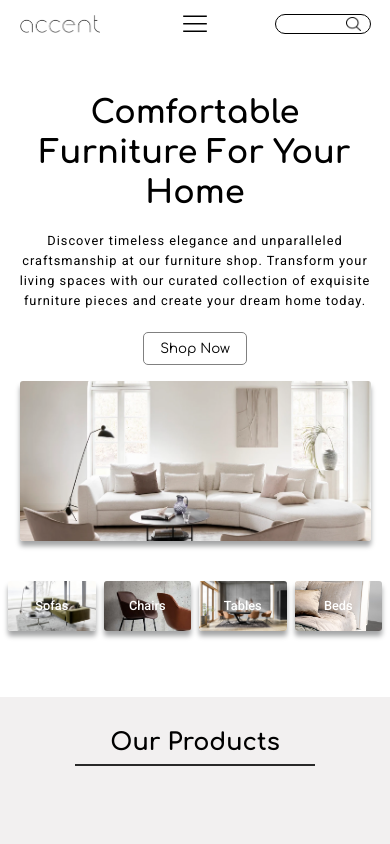
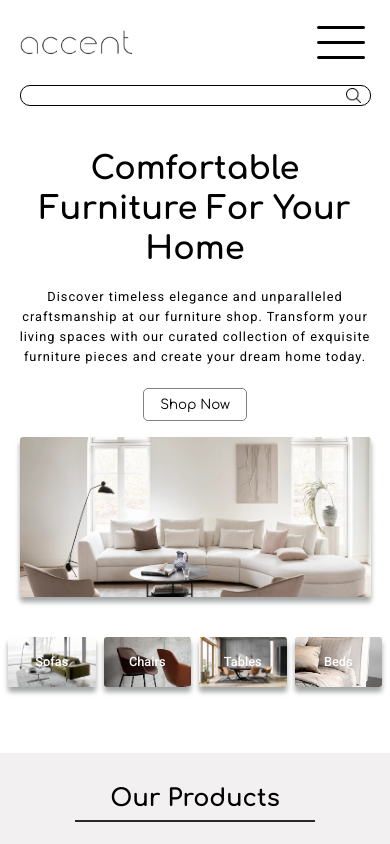
Before and after one commit to IevaZR/ecommerce-store-frontend, a React (Create React App) app: page / in a window 390 px wide. Shown: the top 844 px of the page. Built offline with nearby package versions, Linux system fonts and the light colour scheme.

Commit message:
header and mobile header fixed

```diff
--- a/src/Components/Header/Header.css
+++ b/src/Components/Header/Header.css
@@ -4,12 +4,13 @@
   align-items: flex-end;
   width: 90%;
   height: 3rem;
-  gap: 2rem;
+  gap: 1rem;
   position: sticky;
   top: 0;
   z-index: 999;
   background-color: white;
   padding: 0 5% 1rem 5%;
+  flex-wrap: wrap;
 }
 
 .HeaderLogoWrapper {
@@ -57,20 +58,21 @@
 
 .HeaderNavbarMobileWrapper {
   display: none;
+
   width: 5rem;
   background-color: white;
+  width: 3rem;
 }
 
 .HeaderNavbarMobileButton {
   background-color: transparent;
   border: none;
-  margin: 0 2rem 0 2rem;
   cursor: pointer;
   background-color: white;
 }
 
 .HeaderNavbarMobileButtonImage {
-  width: 1.5rem;
+  width: 3rem;
 }
 
 @media screen and (max-width: 550px) {
@@ -80,7 +82,7 @@
 
   .HeaderNavbarMobileWrapper {
     display: flex;
-    justify-content: center;
+    justify-content: flex-end;
     background-color: white;
   }
   .HeaderNavbarMobile {
@@ -88,25 +90,31 @@
     flex-direction: column;
     align-items: center;
     position: absolute;
-    width: 90%;
+    width: 100%;
     padding: 0;
     top: -20rem;
-    margin: auto;
+    left: 0;
+    margin: 0;
     transition: all 1s ease;
     background-color: white;
-    z-index: 10;
+    z-index: 999;
+    padding-bottom: 1rem;
   }
+
   .HeaderNavbarMobileActive {
     display: flex;
     flex-direction: column;
     align-items: center;
     position: absolute;
-    width: 90%;
+    width: 100%;
     padding: 0;
-    top: 3rem;
-    margin: auto;
+    top: 4rem;
+    left: 0;
+    margin: 0;
     transition: all 1s ease;
     background-color: white;
+    z-index: 999;
+    padding-bottom: 1rem;
   }
 
   .HeaderNavbarListItem {
@@ -118,5 +126,25 @@
   }
   .HeaderWrapper {
     align-items: center;
+    padding-top: 1rem;
+    height: 5rem;
+    padding-bottom: 1.5rem;
   }
+  .HeaderLogoWrapper {
+    width: 7rem;
+    display: flex;
+    align-items: center;
+    width: 80%;
+  }
+
+  .HeaderLogo {
+    width: 7rem;
+    object-fit: cover;
+  }
+ .HeaderSearchWrapper {
+  width: 100%;
+  display: flex;
+  justify-content: center;
+
+ }
 }
--- a/src/Components/Header/Header.tsx
+++ b/src/Components/Header/Header.tsx
@@ -10,15 +10,15 @@ import { useActiveSearchContext } from "../../HelperFunctions/ActiveSearchContex
 
 const Header = () => {
   const [activeMenu, setActiveMenu] = useState(false);
-  const {updateActiveSearch} = useActiveSearchContext()
+  const { updateActiveSearch } = useActiveSearchContext();
 
   const showMobileNavbar = () => {
     setActiveMenu(!activeMenu);
   };
 
   const showMainPageProducts = () => {
-    updateActiveSearch(false)
-  }
+    updateActiveSearch(false);
+  };
 
   return (
     <div className="HeaderWrapper">
@@ -26,11 +26,23 @@ const Header = () => {
         <img src={Logo} alt="Accent logo" className="HeaderLogo" />
       </div>
       <ul className="HeaderNavbar">
-        <li className="HeaderNavbarListItem" onClick={showMainPageProducts}><a href="#MainPage" className="HeaderNavbarAnchor">Home</a></li>
-        <li className="HeaderNavbarListItem" onClick={showMainPageProducts}><a href="#ProductView" className="HeaderNavbarAnchor">Shop</a></li>
+        <li className="HeaderNavbarListItem" onClick={showMainPageProducts}>
+          <a href="#MainPage" className="HeaderNavbarAnchor">
+            Home
+          </a>
+        </li>
+        <li className="HeaderNavbarListItem" onClick={showMainPageProducts}>
+          <a href="#ProductView" className="HeaderNavbarAnchor">
+            Shop
+          </a>
+        </li>
         <li className="HeaderNavbarListItem">About</li>
         <li className="HeaderNavbarListItem">Blog</li>
-        <li className="HeaderNavbarListItem"><a href="#contacts" className="HeaderNavbarAnchor">Contact</a></li>
+        <li className="HeaderNavbarListItem">
+          <a href="#contacts" className="HeaderNavbarAnchor">
+            Contact
+          </a>
+        </li>
       </ul>
       <div className="HeaderNavbarMobileWrapper">
         <button className="HeaderNavbarMobileButton" onClick={showMobileNavbar}>
@@ -45,14 +57,28 @@ const Header = () => {
             activeMenu ? "HeaderNavbarMobileActive" : "HeaderNavbarMobile"
           }
         >
-          <li className="HeaderNavbarListItem">Home</li>
-          <li className="HeaderNavbarListItem">Shop</li>
-          <li className="HeaderNavbarListItem">About</li>
-          <li className="HeaderNavbarListItem">Blog</li>
-          <li className="HeaderNavbarListItem"><a href="#contacts" className="HeaderNavbarAnchor">Contact</a></li>
+          <li className="HeaderNavbarListItem" onClick={showMainPageProducts}>
+          <a href="#MainPage" className="HeaderNavbarAnchor">
+            Home
+          </a>
+        </li>
+        <li className="HeaderNavbarListItem" onClick={showMainPageProducts}>
+          <a href="#ProductView" className="HeaderNavbarAnchor">
+            Shop
+          </a>
+        </li>
+        <li className="HeaderNavbarListItem">About</li>
+        <li className="HeaderNavbarListItem">Blog</li>
+        <li className="HeaderNavbarListItem">
+          <a href="#contacts" className="HeaderNavbarAnchor">
+            Contact
+          </a>
+        </li>
         </ul>
       </div>
-       <Search/>
+      <div className="HeaderSearchWrapper">
+        <Search />
+      </div>
     </div>
   );
 };
--- a/src/Components/Search/Search.css
+++ b/src/Components/Search/Search.css
@@ -37,3 +37,17 @@
     width: 0.9rem;
     right: 10px;
   }
+
+  @media screen and (max-width: 550px) {
+    .SearchWarpper {
+      width: 100%;
+      display: flex;
+      justify-content: center;
+    }
+    .SearchInput {
+      width: 100%;
+    }
+    .SearchInput:focus {
+      width: 100%;
+  }
+  }
```
